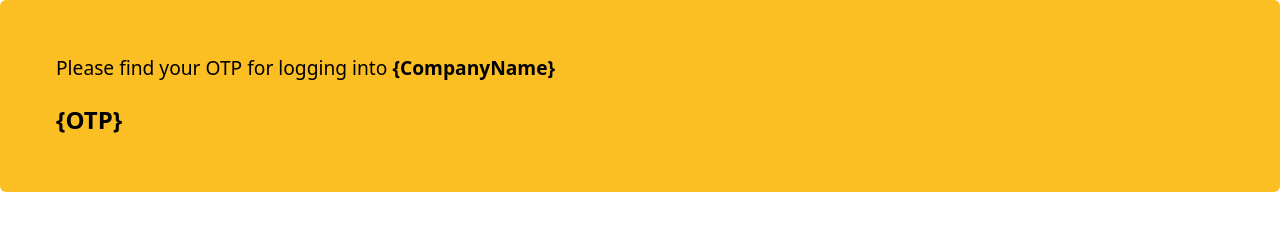
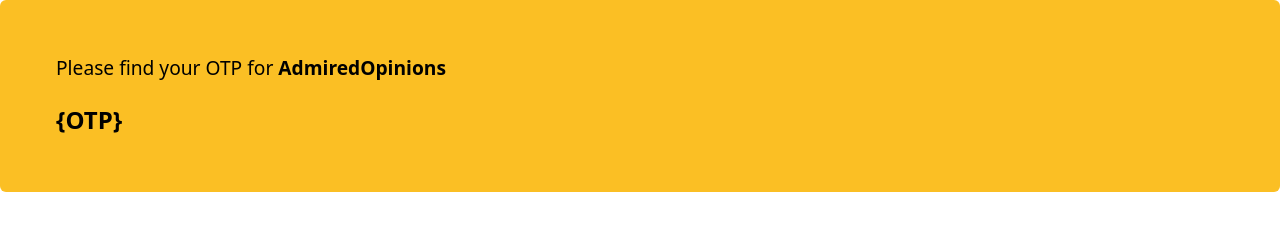
Before and after one commit to admiredadmin/opt, a website: page custom/index.html in a window 1280 px wide. Drawn offline with Linux system fonts and the light colour scheme.

Commit message:
my second

```diff
--- a/custom/index.html
+++ b/custom/index.html
@@ -4,13 +4,13 @@
     <meta charset="UTF-8">
     <meta http-equiv="X-UA-Compatible" content="IE=edge">
     <meta name="viewport" content="width=device-width, initial-scale=1.0">
-    <title>OTP</title>
+    <title>OTP for AdmiredOpinions</title>
     <link rel="stylesheet" href="./style.css"> <!-- Have this line intact, as it will help you visulize the output using liver server--->
     <!-- {style} -->
 </head>
 <body>
         <div class='p-14 rounded-md m-2  bg-yellow-400 text-black text-xl w-screen'>
-            Please find your OTP for logging into <b> {CompanyName} </b>
+            Please find your OTP for <b> AdmiredOpinions </b>
             <br/>
             <br/>
             <span class="text-2xl font-bold">
```
